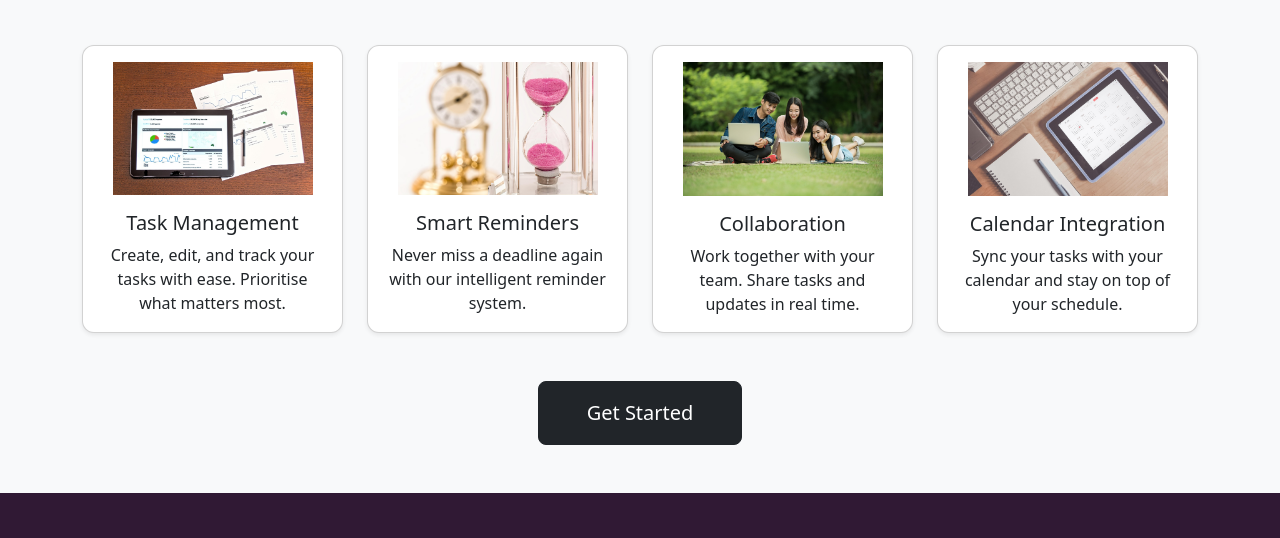
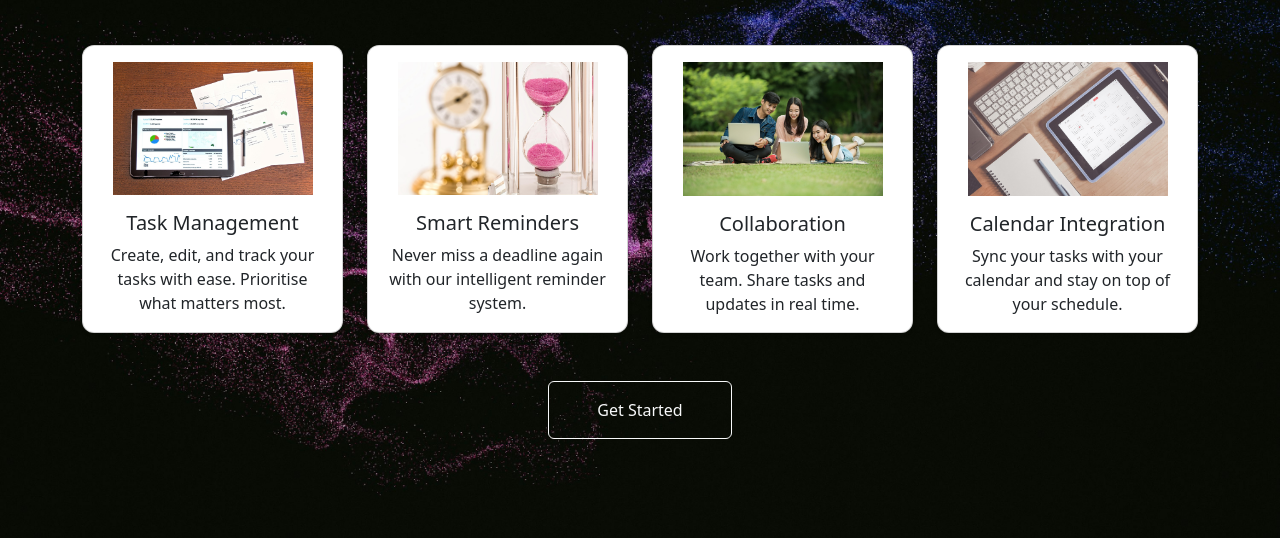
Before and after one commit to eeffat/todoapp, a plain HTML site: page frontend/features.html in a window 1280 px wide. Shown: the part 248-786 px from the top of the page. Drawn offline with nearby package versions, Linux system fonts and the light colour scheme.

Commit message:
Updated the background image and font color in the Pricing page and Feature page

```diff
--- a/frontend/features.html
+++ b/frontend/features.html
@@ -36,8 +36,8 @@
   <!-- Navbar -->
 
   <!-- Features Section -->
-  <main class="py-5 bg-light">
-    <div class="container text-center">
+  <main class="py-5 bg-light bg-img">
+    <div class="container text-center text-white">
       <h1 class="display-4 mb-4">Powerful Features</h1>
       <p class="mb-5 lead">Everything you need to stay productive, organised, and on time.</p>
 
@@ -97,7 +97,7 @@
 
       <!-- Get Started Button -->
       <div class="mt-5">
-        <a href="./signup.html" class="btn btn-lg btn-dark px-5 py-3">Get Started</a>
+        <a href="./signup.html" class="btn btn-outline-light px-5 py-3">Get Started</a>
       </div>
 
     </div>
```
Also changed, not shown: frontend/index.html (+1 -1 lines), frontend/pricing.html (+2 -2 lines).
